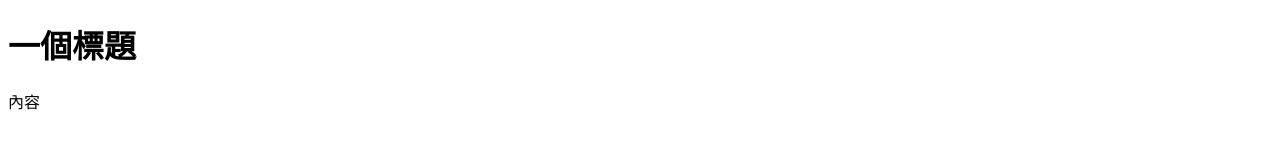
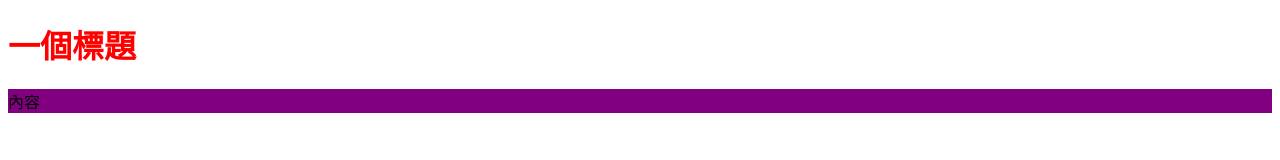
Before and after one commit to rufox0720/project2, a plain HTML site: page index.html in a window 1280 px wide. Drawn offline with Linux system fonts and the light colour scheme.

Commit message:
新增CSS

```diff
--- a/styles/style.scss
+++ b/styles/style.scss
@@ -0,0 +1,6 @@
+h1{
+    color: red;
+}
+p{
+    background-color: purple;
+}
```
Also changed, not shown: styles/style.css, 1 other file.
